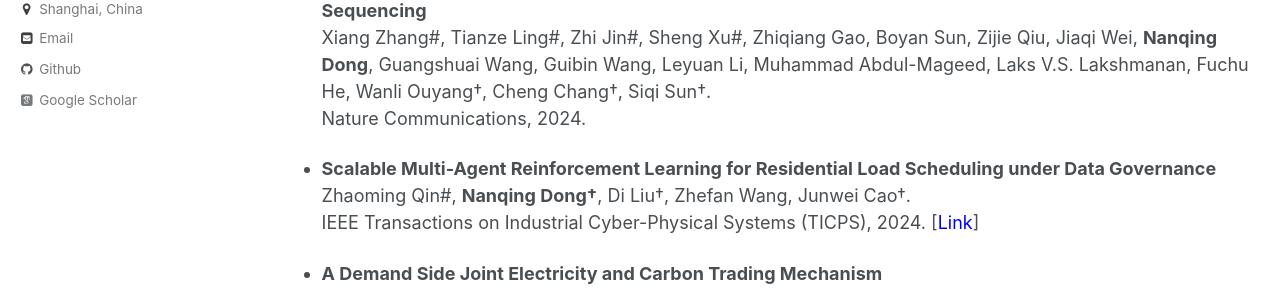
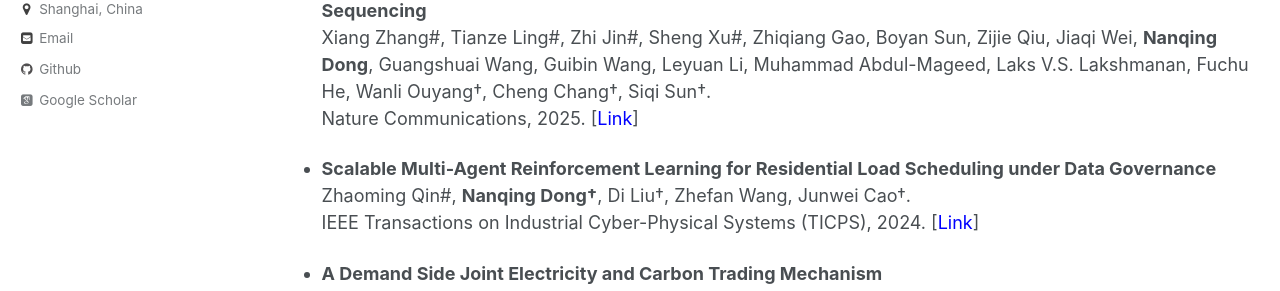
Before and after one commit to eveningdong/eveningdong.github.io, a Jekyll site: the page built from _pages/publication.md, in a window 1280 px wide and 900 px high. Shown: the part 396-687 px from the top of the window. Built offline with Jekyll 4.4.1, drawn with Linux system fonts in a browser that asks for light colours; some web fonts are replaced.

Commit message:
Update publication.md

```diff
--- a/_pages/publication.md
+++ b/_pages/publication.md
@@ -13,7 +13,7 @@ author_profile: true
 ### AI for Science and Engineering
 * **π-PrimeNovo: An Accurate and Efficient Non-Autoregressive Deep Learning Model for De Novo Peptide Sequencing**
   Xiang Zhang#, Tianze Ling#, Zhi Jin#, Sheng Xu#, Zhiqiang Gao, Boyan Sun, Zijie Qiu, Jiaqi Wei, **Nanqing Dong**, Guangshuai Wang, Guibin Wang, Leyuan Li, Muhammad Abdul-Mageed, Laks V.S. Lakshmanan, Fuchu He, Wanli Ouyang†, Cheng Chang†, Siqi Sun†.
-  Nature Communications, 2024.
+  Nature Communications, 2025. [[<span style="color:blue">Link</span>]](https://www.nature.com/articles/s41467-024-55021-3)
 
 * **Scalable Multi-Agent Reinforcement Learning for Residential Load Scheduling under Data Governance**
   Zhaoming Qin#, **Nanqing Dong†**, Di Liu†, Zhefan Wang, Junwei Cao†.
```
